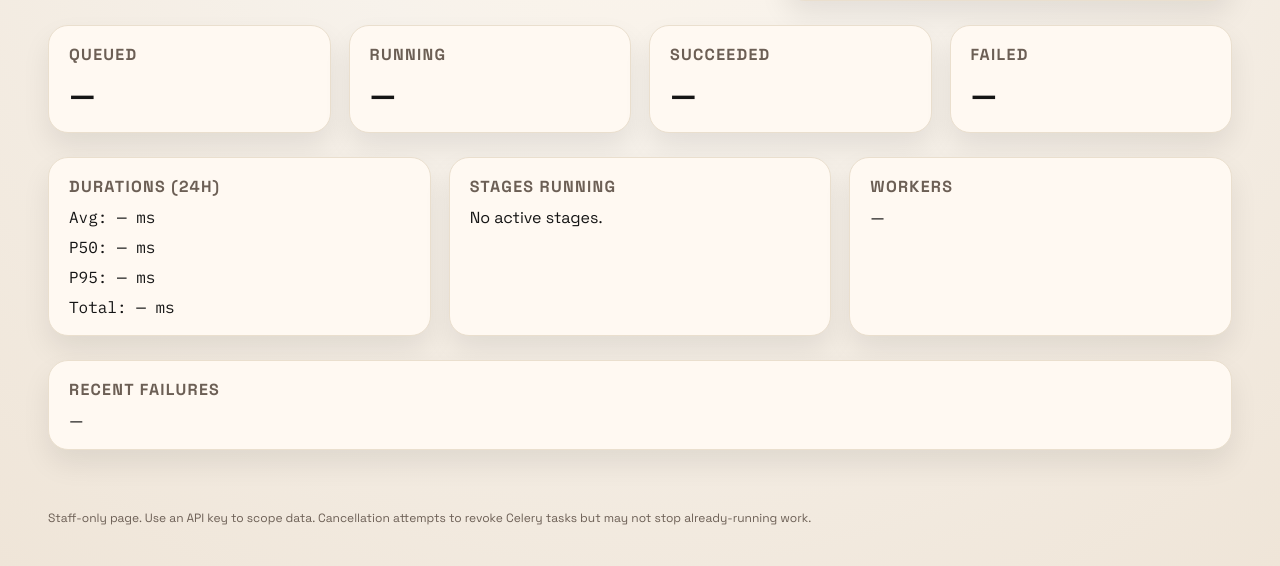
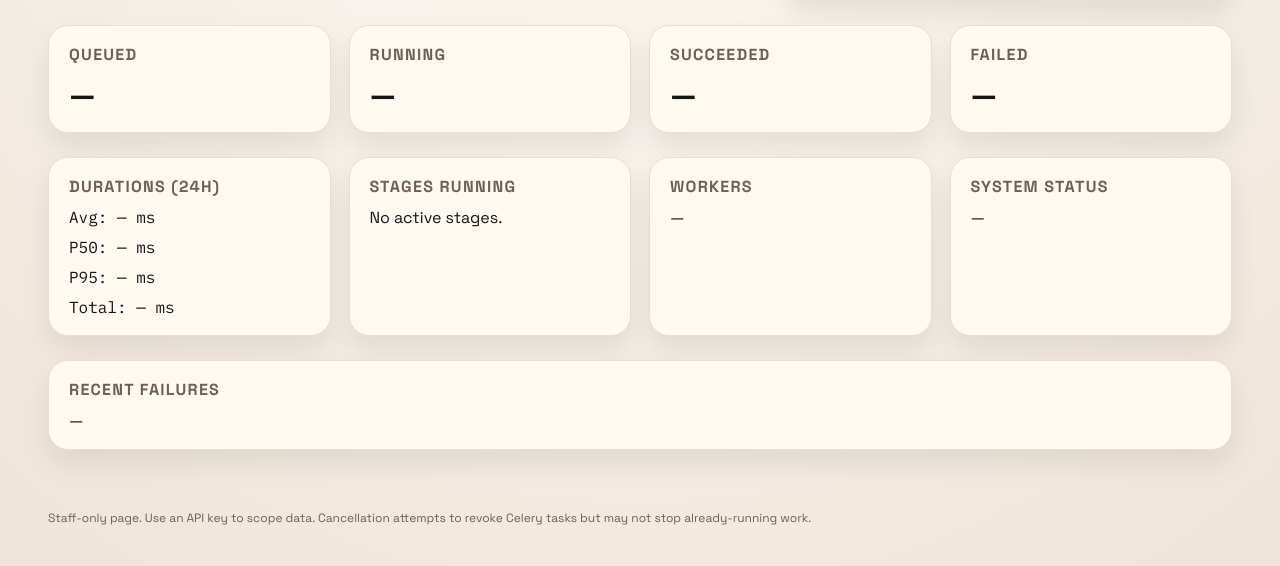
Before and after one commit to TobitRE/DocumentRefinery, a Django app: page /dashboard/ in a window 1280 px wide. Shown: the part 257-823 px from the top of the page. Run offline with Django 5.2, Linux system fonts and the light colour scheme; the visitor is signed in with stand-in values (Sample User, id 1); parts of the project's set-up code (start-up, migrations or seed data) failed here and were passed over.

Commit message:
Link ops docs and add system status panel

```diff
--- a/document_refinery/dashboard/templates/dashboard/index.html
+++ b/document_refinery/dashboard/templates/dashboard/index.html
@@ -248,6 +248,10 @@
           <h3>Workers</h3>
           <div class="list" id="workerList">—</div>
         </div>
+        <div class="card">
+          <h3>System status</h3>
+          <div class="list" id="systemStatus">—</div>
+        </div>
       </section>
 
       <section class="card">
@@ -280,6 +284,7 @@
         total: document.getElementById("statTotal"),
         stages: document.getElementById("stagesRunning"),
         workers: document.getElementById("workerList"),
+        system: document.getElementById("systemStatus"),
         failures: document.getElementById("recentFailures"),
       };
 
@@ -366,12 +371,18 @@
       async function refresh() {
         setStatus("Loading...");
         try {
-          const [summary, workers] = await Promise.all([
+          const [summary, workers, health, ready] = await Promise.all([
             fetchJson("/v1/dashboard/summary"),
             fetchJson("/v1/dashboard/workers"),
+            fetch("/healthz").then((res) => res.json()),
+            fetch("/readyz").then((res) => res.json()),
           ]);
           renderSummary(summary);
           renderWorkers(workers);
+          fields.system.innerHTML = `
+            <div class="pill">healthz: ${health.status || "unknown"}</div>
+            <div class="pill">readyz: ${ready.status || "unknown"}</div>
+          `;
           setStatus("Updated just now.");
           lastUpdated.textContent = new Date().toLocaleTimeString();
         } catch (err) {
```
Also changed, not shown: README.md.
